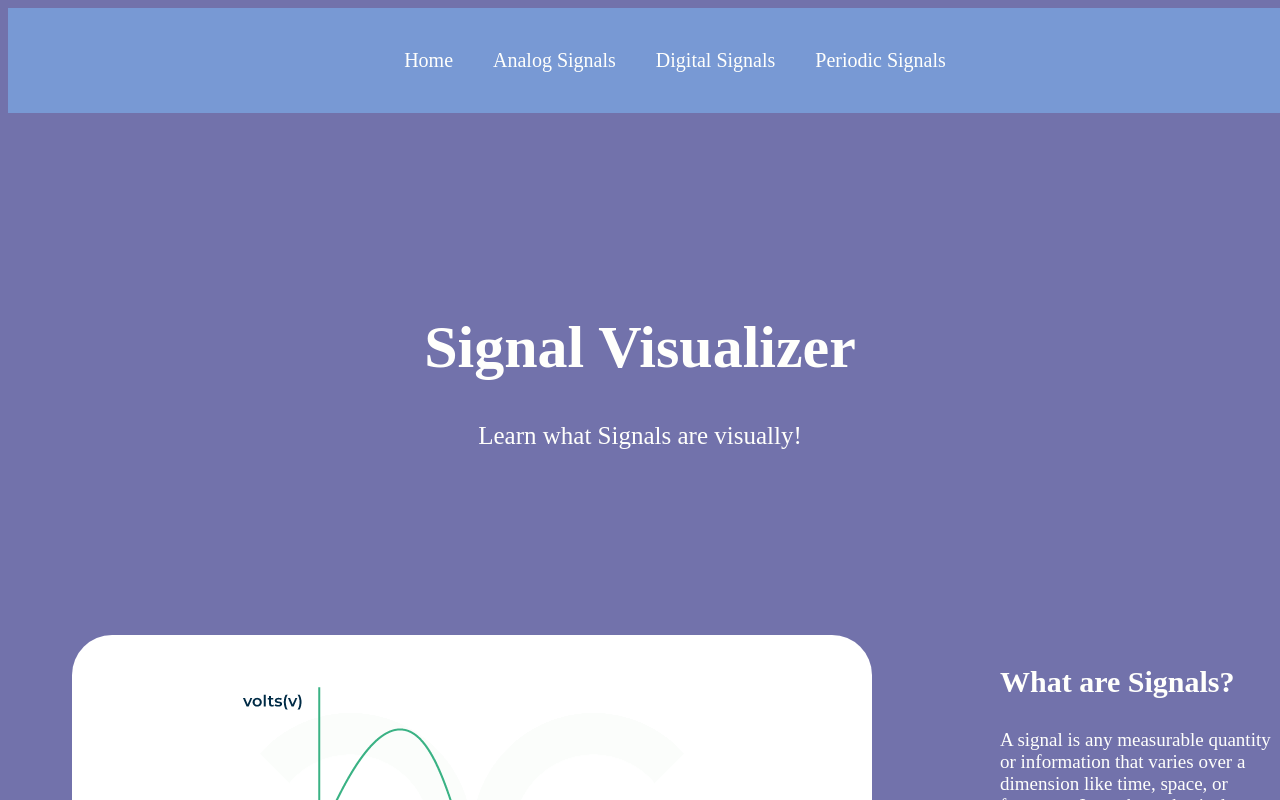
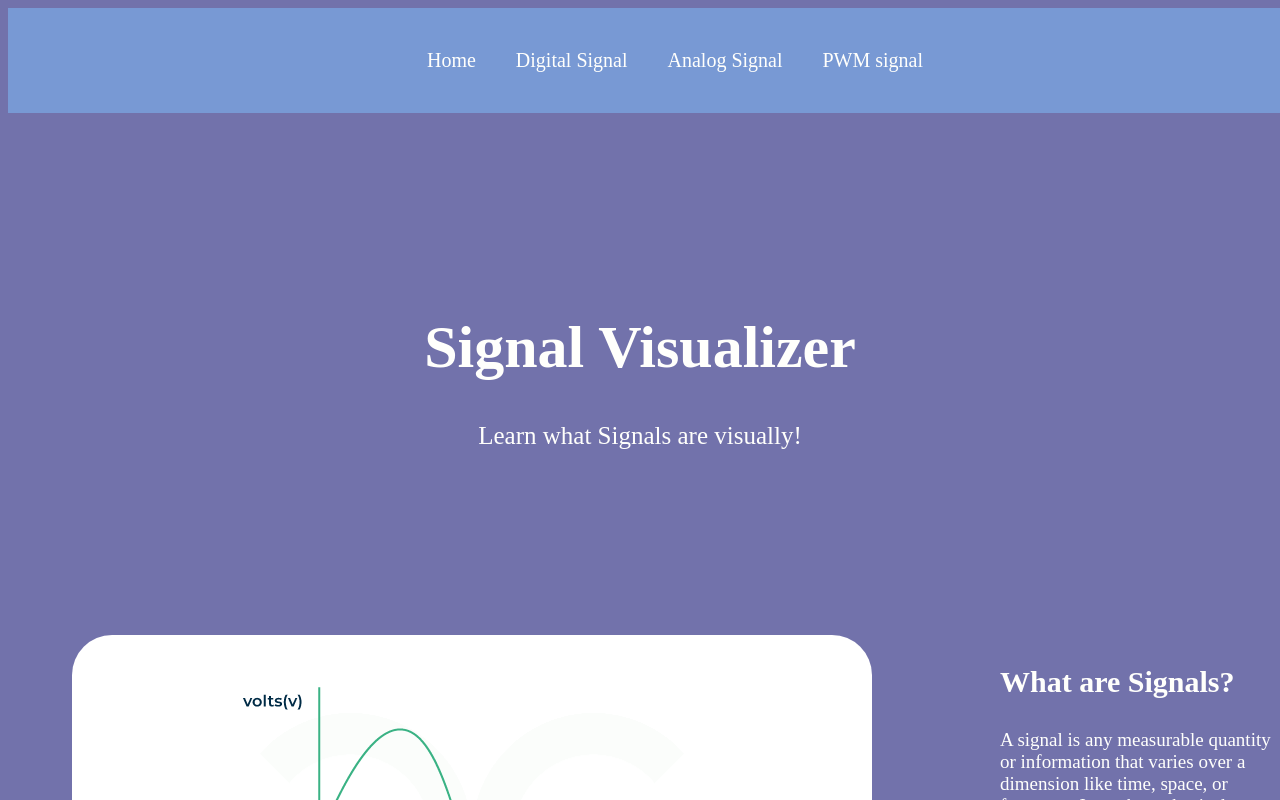
Before and after one commit to Abhinav2065/SignalVisualizer, a React (Vite) app in the folder SignalVisualizer/: page / in a window 1280 px wide. Shown: the top 800 px of the page. Built offline with nearby package versions, Linux system fonts and the light colour scheme.

Commit message:
Added Link to the Navbar

```diff
--- a/SignalVisualizer/src/components/Navbar.jsx
+++ b/SignalVisualizer/src/components/Navbar.jsx
@@ -1,4 +1,5 @@
 import React from 'react'
+import { Link } from 'react-router-dom'
 import '../styles/Navbar.css'
 
 
@@ -7,10 +8,10 @@ const Navbar = () => {
     <div>
         <div className="navbar">
             <ul>
-                <li>Home</li>
-                <li>Analog Signals</li>
-                <li>Digital Signals</li>
-                <li>Periodic Signals</li>
+                <li><Link to="/">Home</Link></li>
+                <li><Link to="/digital">Digital Signal</Link></li>
+                <li><Link to="/analog">Analog Signal</Link></li>
+                <li><Link to="/pwm">PWM signal</Link></li>
             </ul>
         </div>
     </div>
--- a/SignalVisualizer/src/styles/Navbar.css
+++ b/SignalVisualizer/src/styles/Navbar.css
@@ -25,3 +25,8 @@ ul li {
     background-color: #7899D4;
 
 }
+
+a {
+    background-color: #7899D4;
+    text-decoration: none;
+}
```
